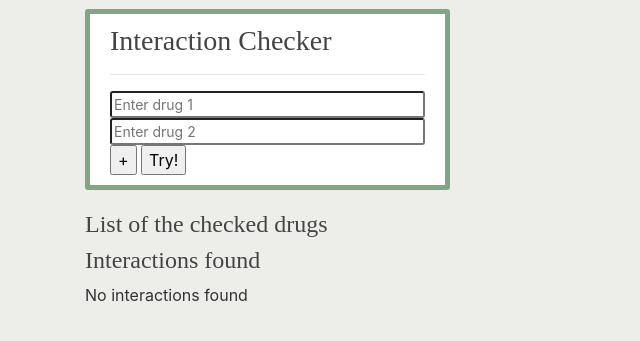
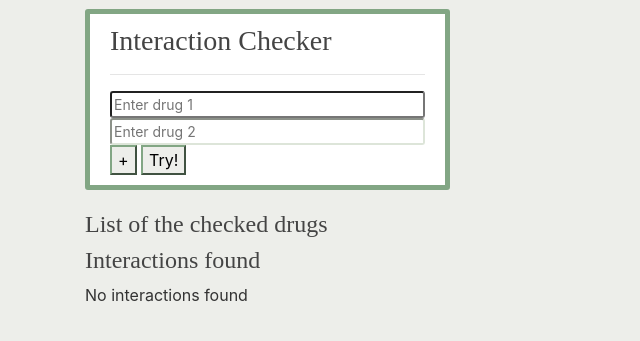
Before and after one commit to isterbollen/CookieDough2, a Django app: page / in a window 1280 px wide. Shown: the part 71-412 px from the top of the page, without its empty margins (0-640 px from the left). Run offline with Django 3.2, Linux system fonts and the light colour scheme; data that the repository does not hold is empty; some libraries are stand-ins or nearby versions.

Commit message:
Update home.html

```diff
--- a/project_django/DrugiComp/templates/DrugiComp/home.html
+++ b/project_django/DrugiComp/templates/DrugiComp/home.html
@@ -36,21 +36,21 @@
 		}
 	</script>
 	<h3>Interaction Checker</h3><hr>
-	<input type="text" list="drug1" name="drug1" placeholder="Enter drug 1" class="form_text">
+	<input type="text" list="drug1" name="drug1" placeholder="Enter drug 1" class="form_text style="border-color: #DDE5D9"">
 	<datalist id="drug1">
 		{% for drug in nd %}
 			<option value="{{ drug }}">
 		{% endfor %}
 	</datalist>
-	<input type="text" list="drug2" name="drug2" placeholder="Enter drug 2" class="form_text">
+	<input type="text" list="drug2" name="drug2" placeholder="Enter drug 2" class="form_text" style="border-color: #DDE5D9">
 	<datalist id="drug2">
 		{% for drug in nd %}
 			<option value="{{ drug }}">
 		{% endfor %}
 	</datalist>
 	<div id="container"></div>
-	<input type="button" id="addbutton" value="+" onclick="addField()"/>
-	<input type='submit' value='Try!'>
+	<input type="button" id="addbutton" value="+" onclick="addField()" STYLE="border-color:#82A684; background-color:#EDEEEA ; color:#000000"/>
+	<input type='submit' value='Try!' STYLE="border-color:#82A684; background-color:#EDEEEA ; color:#000000">
 </form>
 <h4>List of the checked drugs</h4>
 <ul>
```
